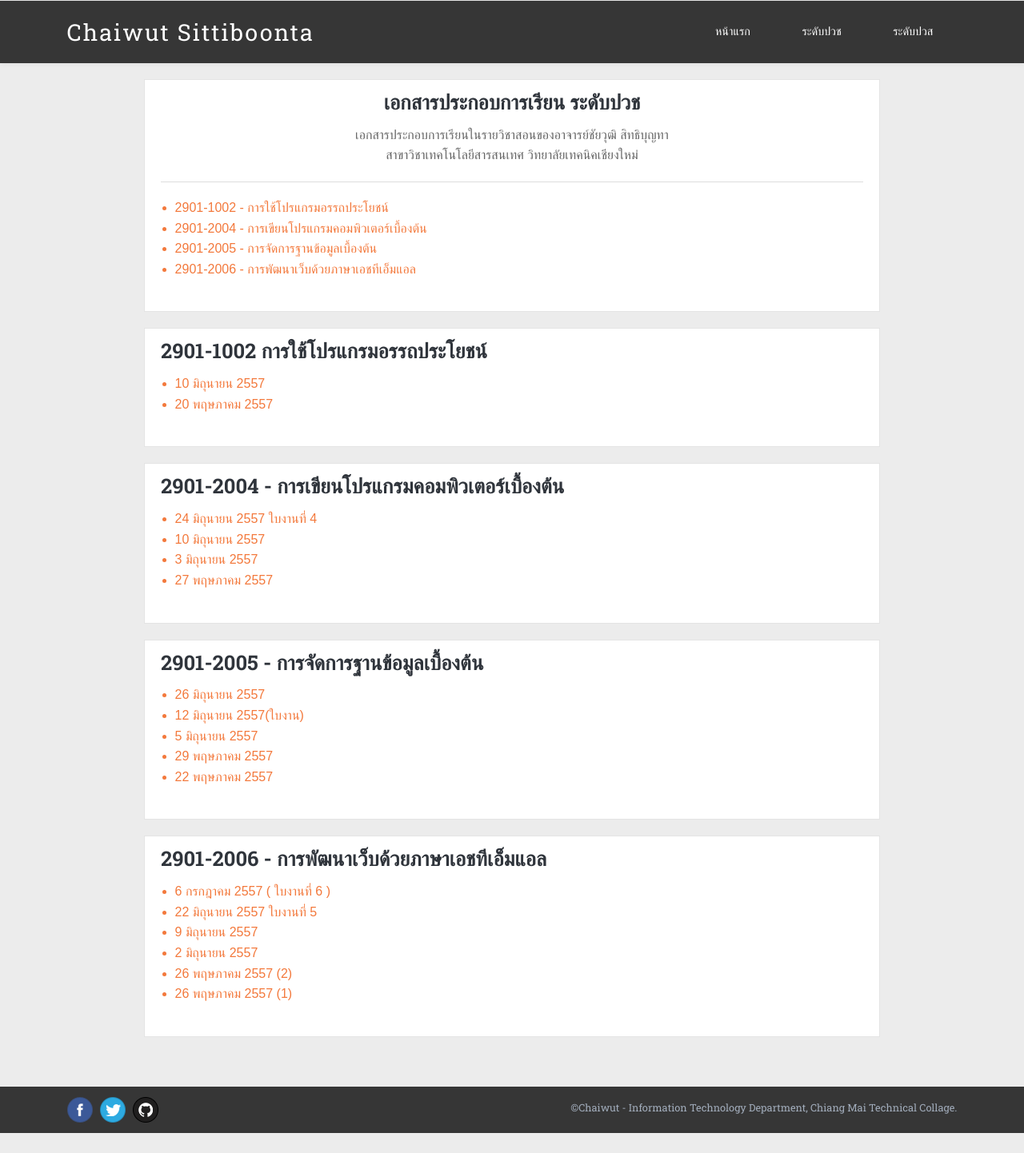
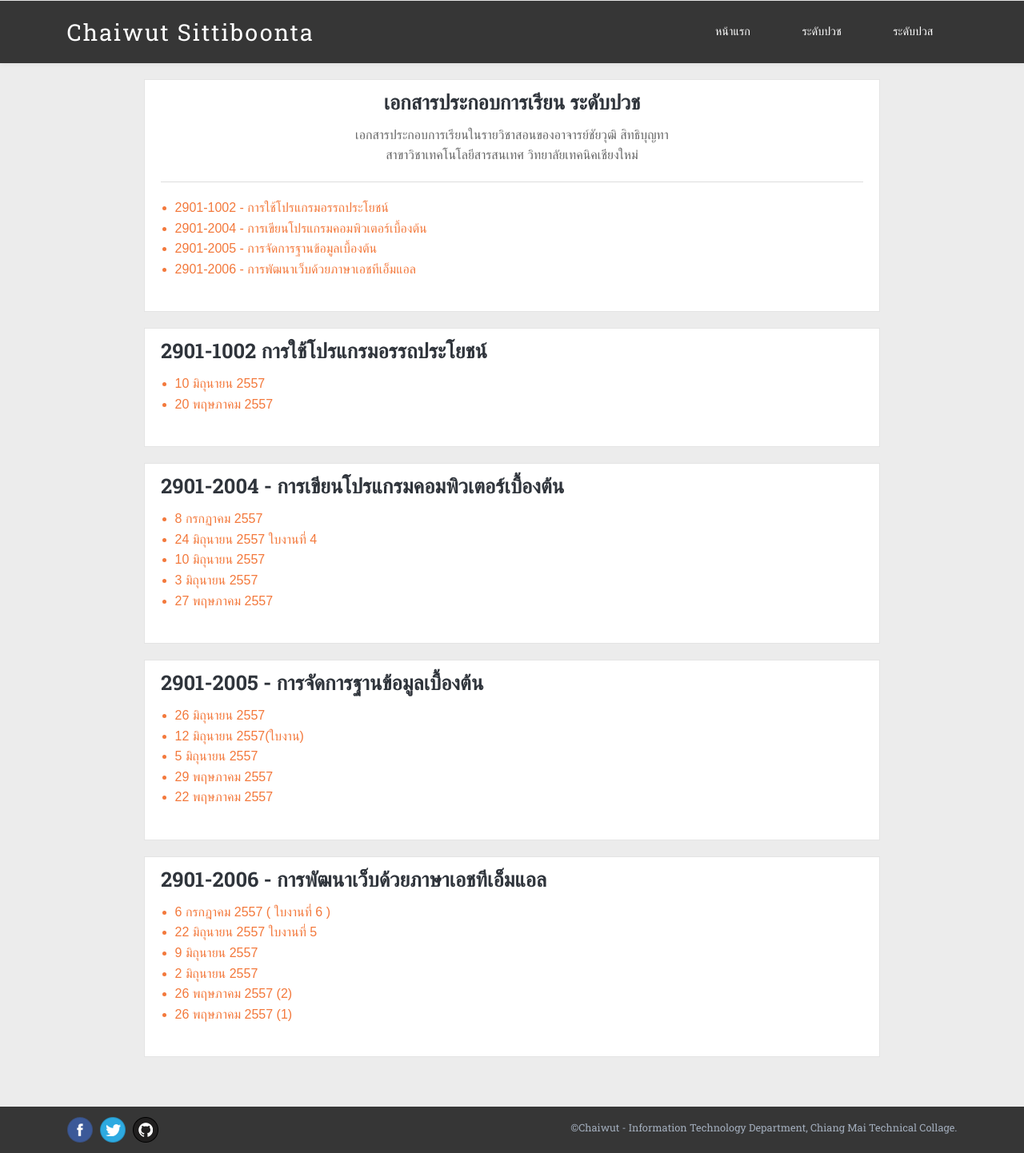
Before and after one commit to ichaiwut/ichaiwut.github.io, a Jekyll site: the page built from slides/diploma.html, in a window 1280 px wide. Shown: the whole page at 80% size. Built offline with Jekyll 4.4.1, drawn with Linux system fonts in a browser that asks for light colours; Markdown is read by kramdown in place of the engine named in the settings; before the commit the page ends 1417 px from its top, so only the background shows below that.

Commit message:
Added slide

```diff
--- a/slides/diploma.html
+++ b/slides/diploma.html
@@ -42,6 +42,7 @@ pagename: Slide
 			<div class="post-list-container slide-con" id="programimg-base">
 				<h2>2901-2004 - การเขียนโปรแกรมคอมพิวเตอร์เบื้องต้น</h2>
 				<ul>
+					<li><a href="https://www.dropbox.com/s/4jm5rdxdov2v0gk/2901-2004_7-07-2014.pdf" target="_blank">8 กรกฏาคม 2557</a></li>
 					<li>
 						<a href="https://www.dropbox.com/s/au6nc7twuk8j22t/2901-2004_24-06-2014_1.pdf" target="_blank">24 มิถุนายน 2557</a>
 						<a href="https://www.dropbox.com/s/xlouatekh2yerp2/%E0%B9%83%E0%B8%9A%E0%B8%87%E0%B8%B2%E0%B8%99%E0%B8%97%E0%B8%B5%E0%B9%88%204.docx" target="_blank">ใบงานที่ 4</a>
```
